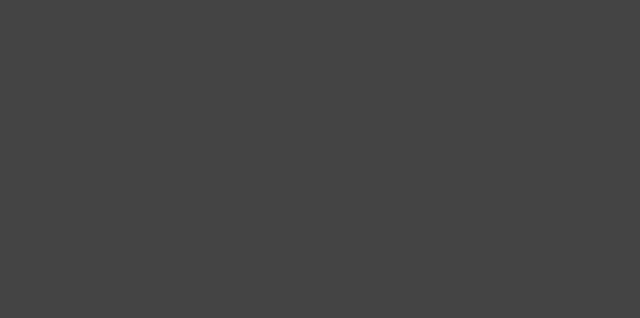
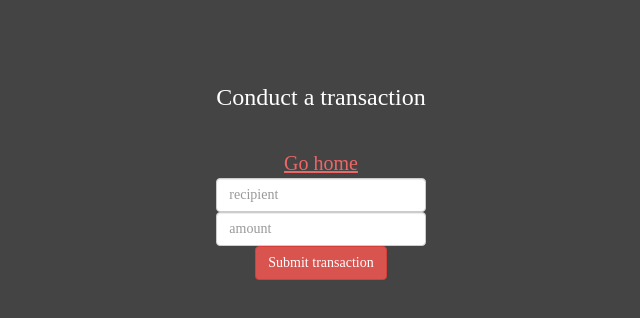
Before and after one commit to maaverik/cryptocurrency, a React (Create React App) app in the folder frontend/: page /conduct-transaction in a window 1280 px wide. Before the commit this address had no page. Shown: the top 318 px of the page, without its empty margins (319-959 px from the left). Built offline with nearby package versions, Linux system fonts and the light colour scheme.

Commit message:
Added conductTransaction component

```diff
--- a/frontend/src/components/App.jsx
+++ b/frontend/src/components/App.jsx
@@ -2,8 +2,8 @@ import { BrowserRouter, Route, Routes } from "react-router-dom";
 import history from "../history";
 import Main from "./Main";
 import Blocks from "./Blocks";
-// import ConductTransaction from "./components/ConductTransaction";
-// import TransactionPool from "./components/TransactionPool";
+import ConductTransaction from "./ConductTransaction";
+// import TransactionPool from "./TransactionPool";
 
 function App() {
     return (
@@ -12,11 +12,11 @@ function App() {
                 <Routes>
                     <Route path="/" element={<Main />} />
                     <Route path="/blocks" element={<Blocks />} />
-                    {/* <Route
-                    path="/conduct-transaction"
-                    element={<ConductTransaction />}
-                />
-                <Route path="/transaction-pool" element={<TransactionPool />} /> */}
+                    <Route
+                        path="/conduct-transaction"
+                        element={<ConductTransaction />}
+                    />
+                    {/* <Route path="/transaction-pool" element={<TransactionPool />} /> */}
                 </Routes>
             </BrowserRouter>
         </div>
--- a/frontend/src/components/Blocks.jsx
+++ b/frontend/src/components/Blocks.jsx
@@ -1,4 +1,5 @@
 import { useEffect, useState } from "react";
+import { Link } from "react-router-dom";
 import axios from "axios";
 import Block from "./Block";
 
@@ -16,6 +17,8 @@ function Blocks() {
 
     return (
         <div>
+            <Link to="/">Go home</Link>
+            <br />
             <h3>Blocks</h3>
             <div>
                 {blocks.map((block) => {
--- /dev/null
+++ b/frontend/src/components/ConductTransaction.jsx
@@ -0,0 +1,47 @@
+import { useState } from "react";
+import { FormGroup, FormControl, Button } from "react-bootstrap";
+import { Link } from "react-router-dom";
+import axios from "axios";
+
+function ConductTransaction() {
+    const [recipient, setRecipient] = useState("");
+    const [amount, setAmount] = useState("");
+
+    const conductTransaction = async () => {
+        const response = await axios.post(
+            "http://localhost:5100/api/transaction",
+            { recipient, amount }
+        );
+        alert(response.data.type);
+    };
+
+    return (
+        <div>
+            <h3>Conduct a transaction</h3>
+            <br />
+            <Link to="/">Go home</Link>
+            <br />
+            <FormGroup>
+                <FormControl
+                    type="text"
+                    placeholder="recipient"
+                    value={recipient}
+                    onChange={(e) => setRecipient(e.target.value)}
+                ></FormControl>
+                <FormControl
+                    type="number"
+                    placeholder="amount"
+                    value={amount}
+                    onChange={(e) => setAmount(Number(e.target.value))}
+                ></FormControl>
+            </FormGroup>
+            <div>
+                <Button variant="danger" onClick={conductTransaction}>
+                    Submit transaction
+                </Button>
+            </div>
+        </div>
+    );
+}
+
+export default ConductTransaction;
--- a/frontend/src/components/Main.jsx
+++ b/frontend/src/components/Main.jsx
@@ -1,7 +1,7 @@
 import "../styles/App.css";
 import { useEffect, useState } from "react";
+import { Link } from "react-router-dom";
 import axios from "axios";
-import Blocks from "./Blocks";
 import logo from "../logo.png";
 
 function Main() {
@@ -20,13 +20,18 @@ function Main() {
         <div>
             <img className="logo" src={logo} alt="logo"></img>
             <br />
+            <br />
+            <Link to="/blocks">Go to Blocks</Link>
+            <br />
+            <Link to="/conduct-transaction">Conduct a transaction</Link>
+            <br />
+            <br />
             <h2>Blockchain and cryptocurrency app</h2>
             <br />
             <div className="WalletInfo">
                 <div> Address: {walletInfo.address}</div>
                 <div> Balance: {walletInfo.balance}</div>
             </div>
-            <br />
         </div>
     );
 }
```
